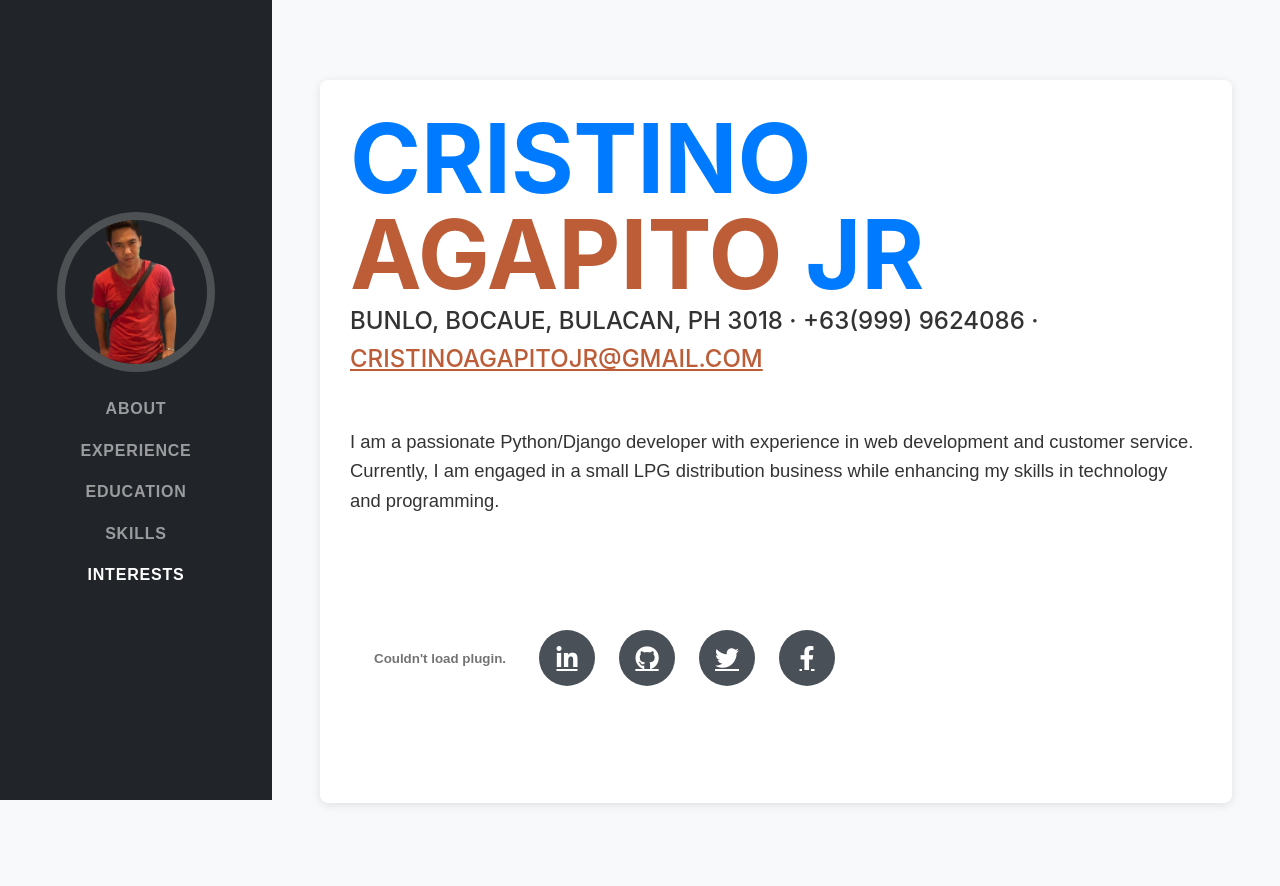
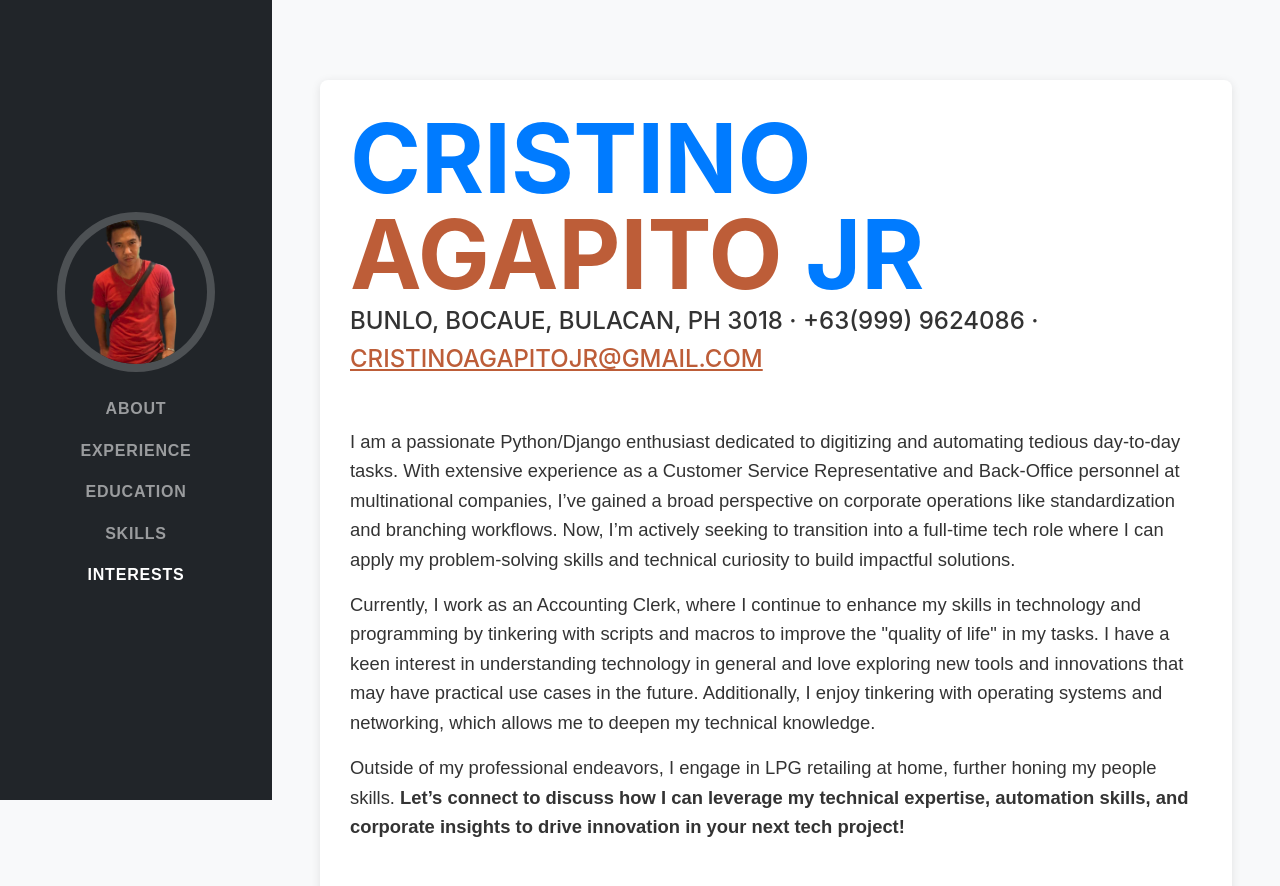
Before and after one commit to tepong32/tepong32.github.io, a plain HTML site: page index.html in a window 1280 px wide. Shown: the top 886 px of the page. Drawn offline with nearby package versions, Linux system fonts and the light colour scheme; a web font is replaced by a local one.

Commit message:
worked on profile summary

```diff
--- a/index.html
+++ b/index.html
@@ -49,7 +49,12 @@
                     Bunlo, Bocaue, Bulacan, PH 3018 · +63(999) 9624086 ·
                     <a href="mailto:cristinoagapitojr@gmail.com">cristinoagapitojr@gmail.com</a>
                 </div>
-                <p class="lead mb-5">I am a passionate Python/Django developer with experience in web development and customer service. Currently, I am engaged in a small LPG distribution business while enhancing my skills in technology and programming.</p>
+                <p class="lead">I am a passionate Python/Django enthusiast dedicated to digitizing and automating tedious day-to-day tasks. With extensive experience as a Customer Service Representative and Back-Office personnel at multinational companies, I’ve gained a broad perspective on corporate operations like standardization and branching workflows. Now, I’m actively seeking to transition into a full-time tech role where I can apply my problem-solving skills and technical curiosity to build impactful solutions.</p>
+
+                <p class="lead">Currently, I work as an Accounting Clerk, where I continue to enhance my skills in technology and programming by tinkering with scripts and macros to improve the "quality of life" in my tasks. I have a keen interest in understanding technology in general and love exploring new tools and innovations that may have practical use cases in the future. Additionally, I enjoy tinkering with operating systems and networking, which allows me to deepen my technical knowledge.</p>
+
+                <p class="lead mb-5">Outside of my professional endeavors, I engage in LPG retailing at home, further honing my people skills. <strong>Let’s connect to discuss how I can leverage my technical expertise, automation skills, and corporate insights to drive innovation in your next tech project!</strong></p>
+
                 <div class="row align-items-center">
                     <div class="col-auto pdf-preview">
                         <embed src="assets/teppy.pdf" type="application/pdf" width="150px" height="190px" />
@@ -87,7 +92,7 @@
                     <div class="flex-grow-1">
                         <h3 class="mb-0">Hobbyist Developer</h3>
                         <div class="subheading mb-3">
-                            <a href="https://www.djangoproject.com" target="_blank">Django</a>,
+                            <a href="https://www.djangoproject.com" target="_blank">Django</a>
                         </div>
                         <p>
                             Engaged in web development using Django, a Python-based framework designed for rapid development of scalable web applications. I focus on backend development, leveraging Python to create robust features.
```
